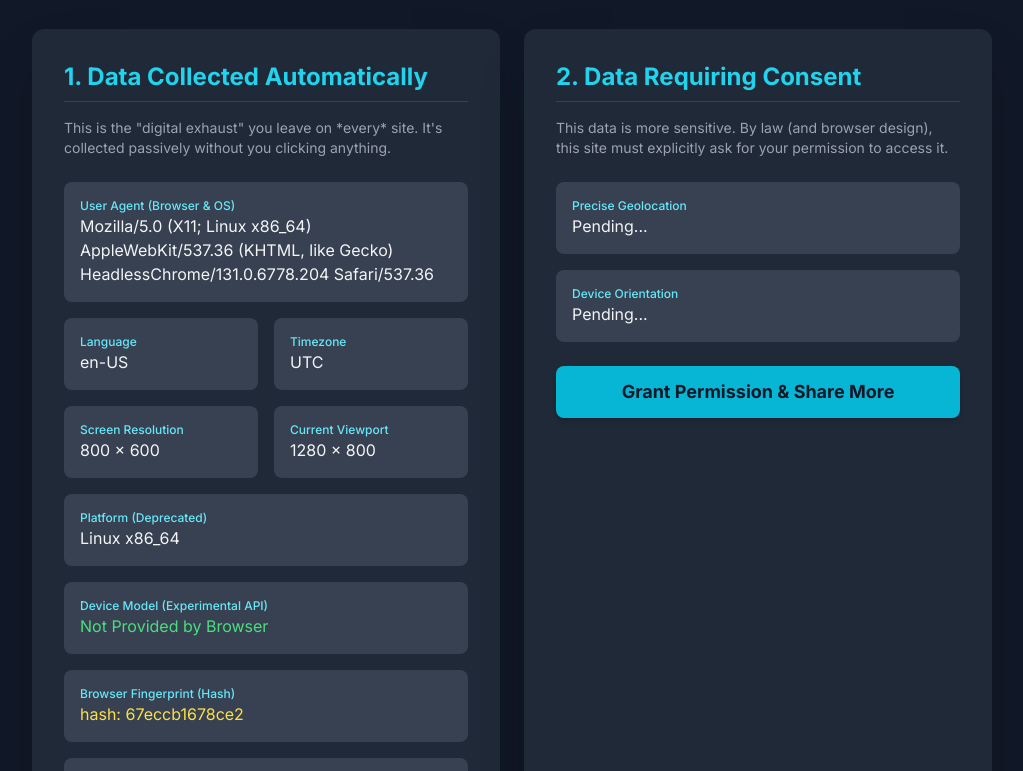
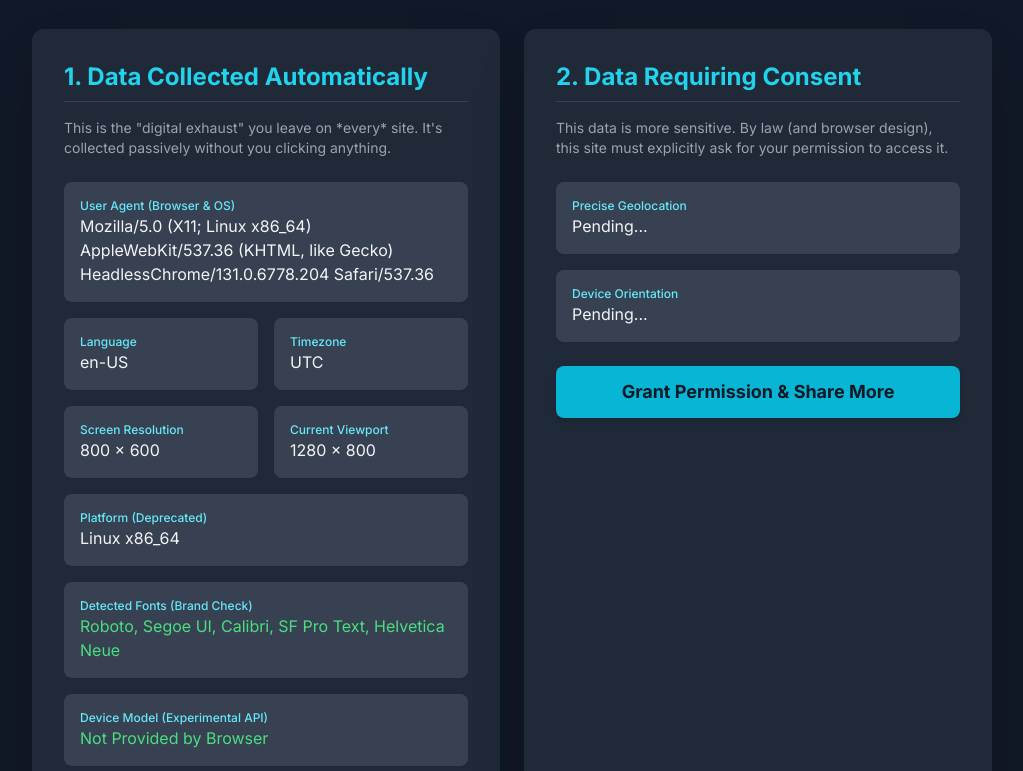
Before and after one commit to penfold-cyphr/exhaust, a plain HTML site: page index.html in a window 1280 px wide. Shown: the part 119-890 px from the top of the page, without its empty margins (128-1151 px from the left). Drawn offline with nearby package versions, Linux system fonts and the light colour scheme.

Commit message:
Implement font detection and update UI elements
Added font detection functionality and UI updates.

```diff
--- a/index.html
+++ b/index.html
@@ -70,6 +70,10 @@
                     <div class="bg-gray-700 p-4 rounded-lg">
                         <span class="block text-xs font-medium text-cyan-300">Platform (Deprecated)</span>
                         <span id="platform" class="block text-base text-gray-100 break-words"></span>
+                    </div>
+                    <div class="bg-gray-700 p-4 rounded-lg">
+                        <span class="block text-xs font-medium text-cyan-300">Detected Fonts (Brand Check)</span>
+                        <span id="detectedFonts" class="block text-base text-gray-100 break-words">Checking...</span>
                     </div>
                     <div class="bg-gray-700 p-4 rounded-lg">
                         <span class="block text-xs font-medium text-cyan-300">Device Model (Experimental API)</span>
@@ -147,6 +151,7 @@
             screenRes: document.getElementById('screenRes'),
             viewport: document.getElementById('viewport'),
             platform: document.getElementById('platform'),
+            detectedFonts: document.getElementById('detectedFonts'),
             deviceModel: document.getElementById('deviceModel'),
             fingerprint: document.getElementById('fingerprint'),
             utmParams: document.getElementById('utmParams'),
@@ -210,6 +215,80 @@
             return (4294967296 * (2097151 & h2) + (h1 >>> 0)).toString(16);
         }
 
+        /**
+         * Checks if a font is installed by comparing its width to a generic fallback.
+         * @param {string} font - The name of the font to check.
+         * @returns {boolean} True if the font is likely installed.
+         */
+        function checkFont(font) {
+            const testString = "WWMmIl@8#O"; // A string with various glyphs
+            const baseSize = '72px';
+            const fallbackFont = 'monospace'; // A known generic font
+
+            // Create a baseline element with generic font
+            const base = document.createElement('span');
+            base.textContent = testString;
+            base.style.position = 'absolute';
+            base.style.left = '-9999px';
+            base.style.visibility = 'hidden';
+            base.style.fontFamily = fallbackFont;
+            base.style.fontSize = baseSize;
+
+            // Create a test element with the target font + fallback
+            const test = document.createElement('span');
+            test.textContent = testString;
+            test.style.position = 'absolute';
+            test.style.left = '-9999px';
+            test.style.visibility = 'hidden';
+            test.style.fontFamily = `"${font}", ${fallbackFont}`; // Target font, fallback
+            test.style.fontSize = baseSize;
+
+            document.body.appendChild(base);
+            document.body.appendChild(test);
+
+            const baseWidth = base.offsetWidth;
+            const testWidth = test.offsetWidth;
+
+            document.body.removeChild(base);
+            document.body.removeChild(test);
+
+            // If widths are different, the font is active
+            return baseWidth !== testWidth;
+        }
+
+        /**
+         * Detects installed fonts from a predefined brand list.
+         * Populates the UI and returns a string for fingerprinting.
+         * @returns {string} A string of detected fonts.
+         */
+        function detectBrandFonts() {
+            const fontList = [
+                'Roboto',         // Google
+                'Segoe UI',        // Microsoft
+                'Calibri',        // Microsoft
+                'San Francisco',  // Apple (common alias)
+                'SF Pro Text',    // Apple
+                'Helvetica Neue', // Apple/Adobe
+                'Myriad Pro',     // Adobe
+                'Amazon Ember',   // Amazon
+                'Samsung Sans',   // Samsung
+                'Poppins'         // Popular (often bundled/cached)
+            ];
+
+            const detected = [];
+            for (const font of fontList) {
+                if (checkFont(font)) {
+                    detected.push(font);
+                }
+            }
+
+            const detectedString = detected.length > 0 ? detected.join(', ') : "None of the brand fonts detected.";
+            el.detectedFonts.textContent = detectedString;
+            el.detectedFonts.classList.add(detected.length > 0 ? 'text-green-400' : 'text-gray-500');
+
+            return detected.join(','); // Return a simple string for the hash
+        }
+
         // --- Data Population Functions ---
 
         /**
@@ -244,11 +323,14 @@
             for (const key of utmKeys) {
                 if (params.has(key)) {
                     utmData[key] = params.get(key);
-                    hasUtm = true;
-                }
+                    hasUtm = true; // <-- FIX 1: Added this line
+                } // <-- FIX 2: Added missing closing brace
             }
-            const utmStringForDisplay = hasUtm ? JSON.stringify(utmData) : "N/A (No UTMs in URL)";
+            const utmStringForDisplay = hasUtm ? JSON.stringify(utmData) : "N/A (No UTMs in URL)"; // <-- FIX 3: Corrected 'hasUta' to 'hasUtm'
             el.utmParams.textContent = utmStringForDisplay;
+
+            // Detect Fonts (Run this *before* generating fingerprint)
+            const fontString = detectBrandFonts();
 
             // Generate Fingerprint
             const fingerprintString = [
@@ -257,6 +339,7 @@
                 Intl.DateTimeFormat().resolvedOptions().timeZone,
                 `${screen.width}x${screen.height}`,
                 platform,
+                fontString, // Add detected fonts to the fingerprint
                 utmStringForDisplay // Add UTMs to the fingerprint
             ].join('|');
             el.fingerprint.textContent = `hash: ${simpleHash(fingerprintString)}`;
```
